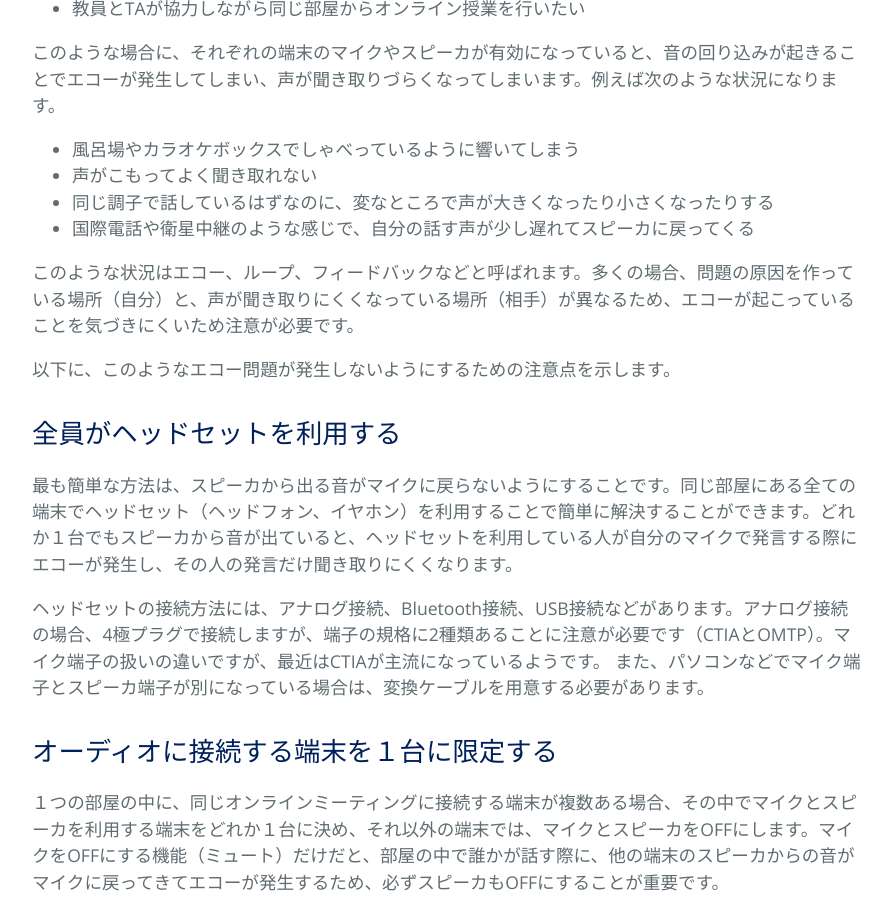
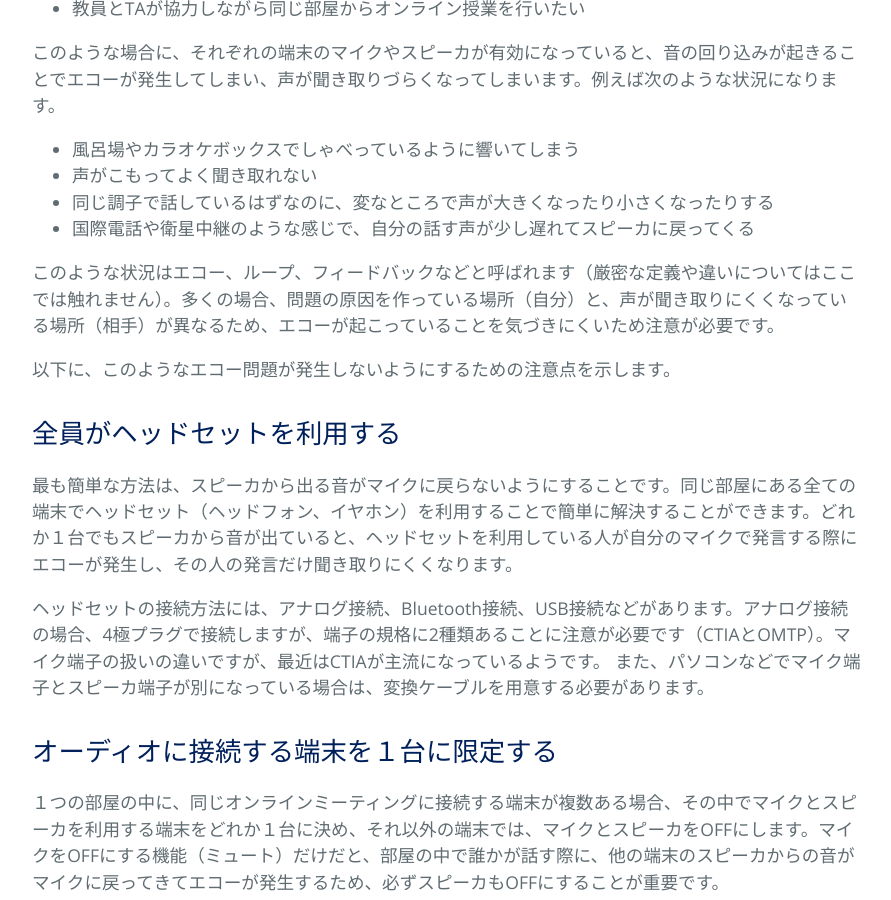
Before and after one commit to kyoto-u/online-edu, a Jekyll site: the page built from zoom-audio-echo.md, in a window 1280 px wide and 900 px high, scrolled down 787 px. Shown: the whole window, without its empty margins (192-1083 px from the left). Built offline with Jekyll 4.4.1, drawn with Linux system fonts in a browser that asks for light colours; our own code applies the rules of GitHub Pages for plain Markdown files.

Commit message:
Update zoom-audio-echo.md

```diff
--- a/zoom-audio-echo.md
+++ b/zoom-audio-echo.md
@@ -16,7 +16,7 @@
 - 同じ調子で話しているはずなのに、変なところで声が大きくなったり小さくなったりする
 - 国際電話や衛星中継のような感じで、自分の話す声が少し遅れてスピーカに戻ってくる
 
-このような状況はエコー、ループ、フィードバックなどと呼ばれます。多くの場合、問題の原因を作っている場所（自分）と、声が聞き取りにくくなっている場所（相手）が異なるため、エコーが起こっていることを気づきにくいため注意が必要です。
+このような状況はエコー、ループ、フィードバックなどと呼ばれます（厳密な定義や違いについてはここでは触れません）。多くの場合、問題の原因を作っている場所（自分）と、声が聞き取りにくくなっている場所（相手）が異なるため、エコーが起こっていることを気づきにくいため注意が必要です。
 
 以下に、このようなエコー問題が発生しないようにするための注意点を示します。
 
```
